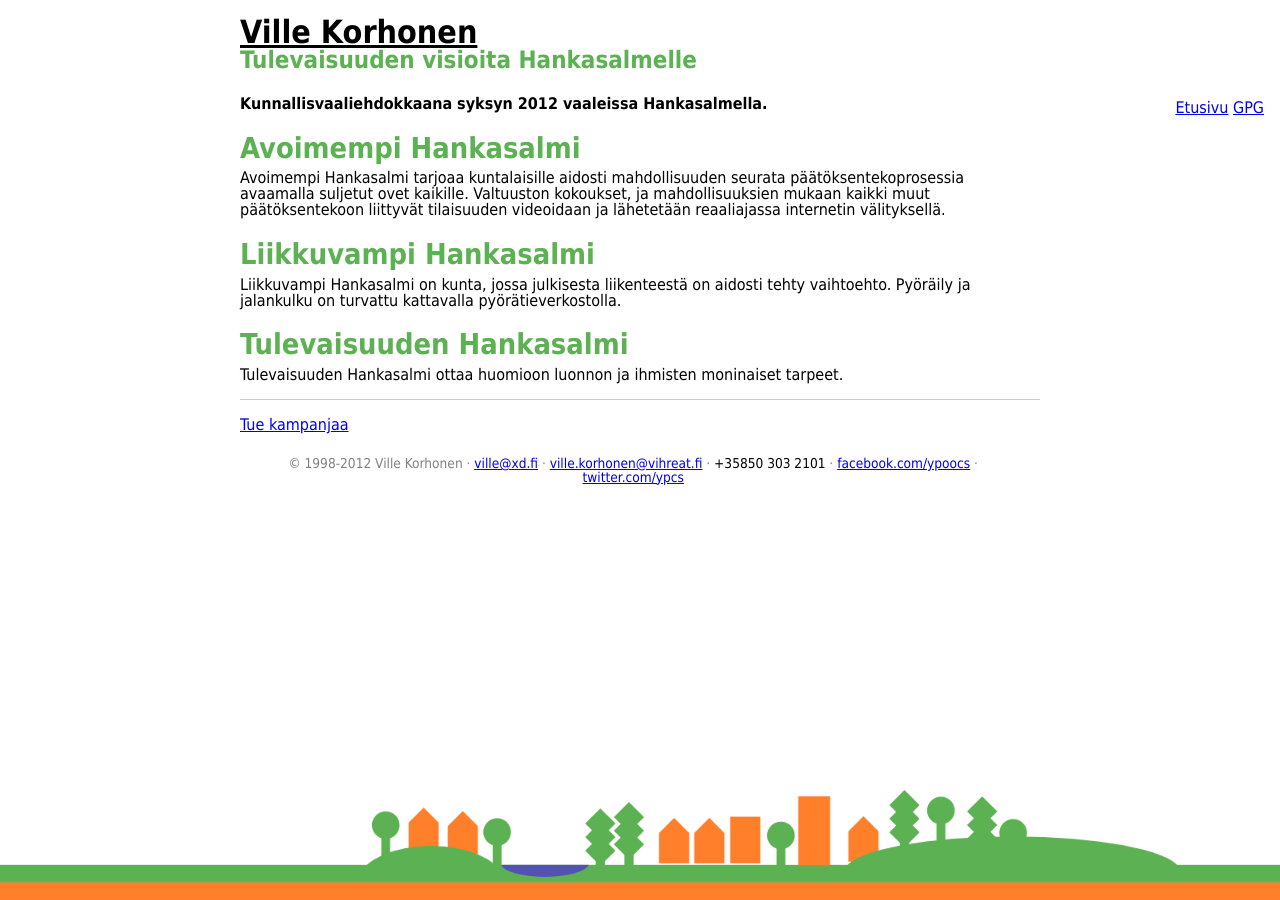
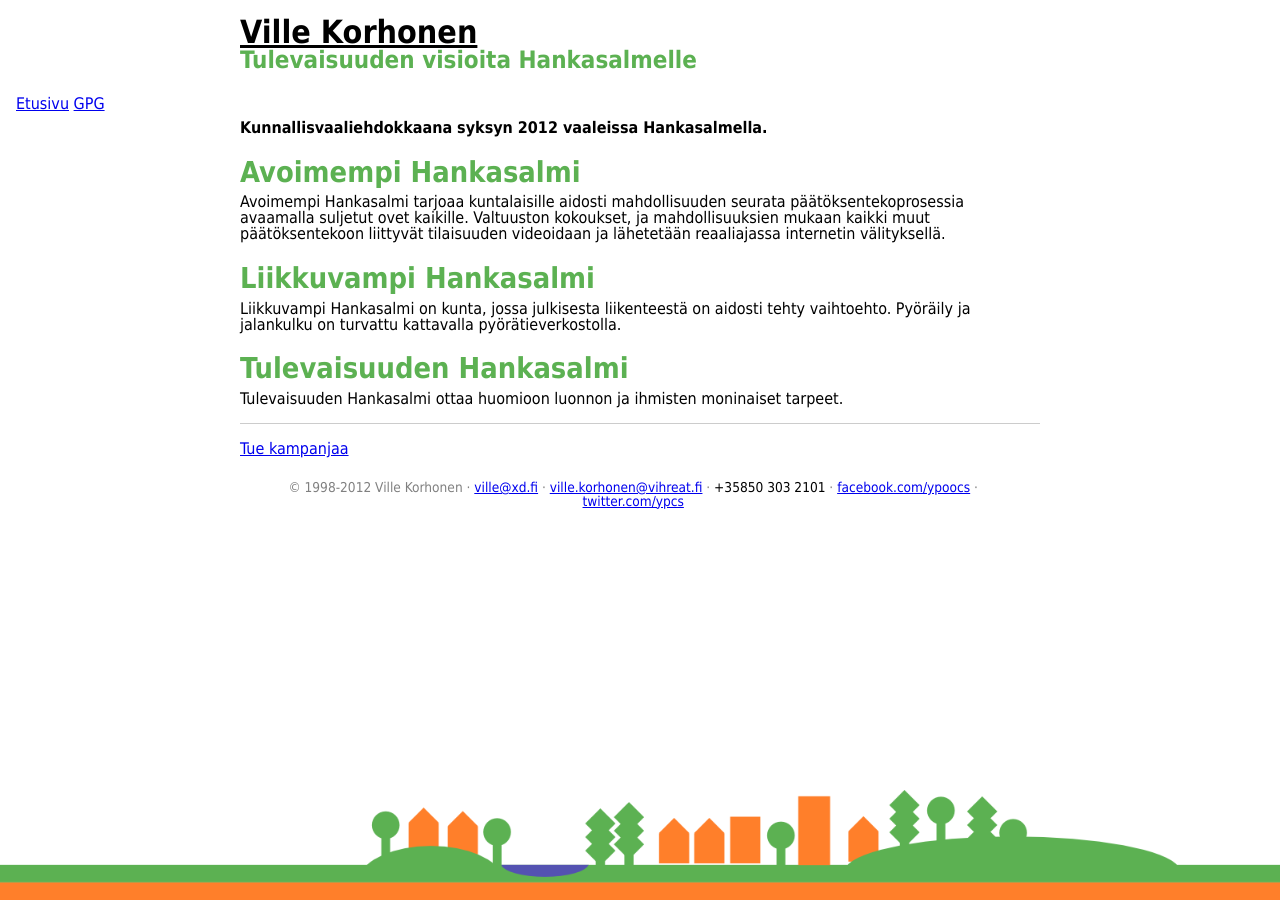
Before and after one commit to annavonzansen/ypcs.github.com, a Jekyll site: the page built from index.html, in a window 1280 px wide. Built offline with Jekyll 4.4.1, drawn with Linux system fonts in a browser that asks for light colours; nearby versions of some CDN libraries; library files that are not in the unit come from our copies; Markdown is read by kramdown in place of the engine named in the settings.

Commit message:
Better styling for vertical menu

```diff
--- a/media/css/style.css
+++ b/media/css/style.css
@@ -83,8 +83,8 @@ header a:link {
   clear: left;
 }
 #mainmenu {
-  margin: 0 0 1em 1em;
-  float: right;
+  clear: both;
+  margin: 0;
 }
 #mainmenu ul {
   list-style-type: none;
--- a/media/css/style.less
+++ b/media/css/style.less
@@ -95,8 +95,8 @@ header {
 }
 
 #mainmenu {
-    margin: 0 0 1em 1em;
-    float: right;
+	clear: both;
+	margin: 0;
 
 	ul {
 		list-style-type: none;
```
